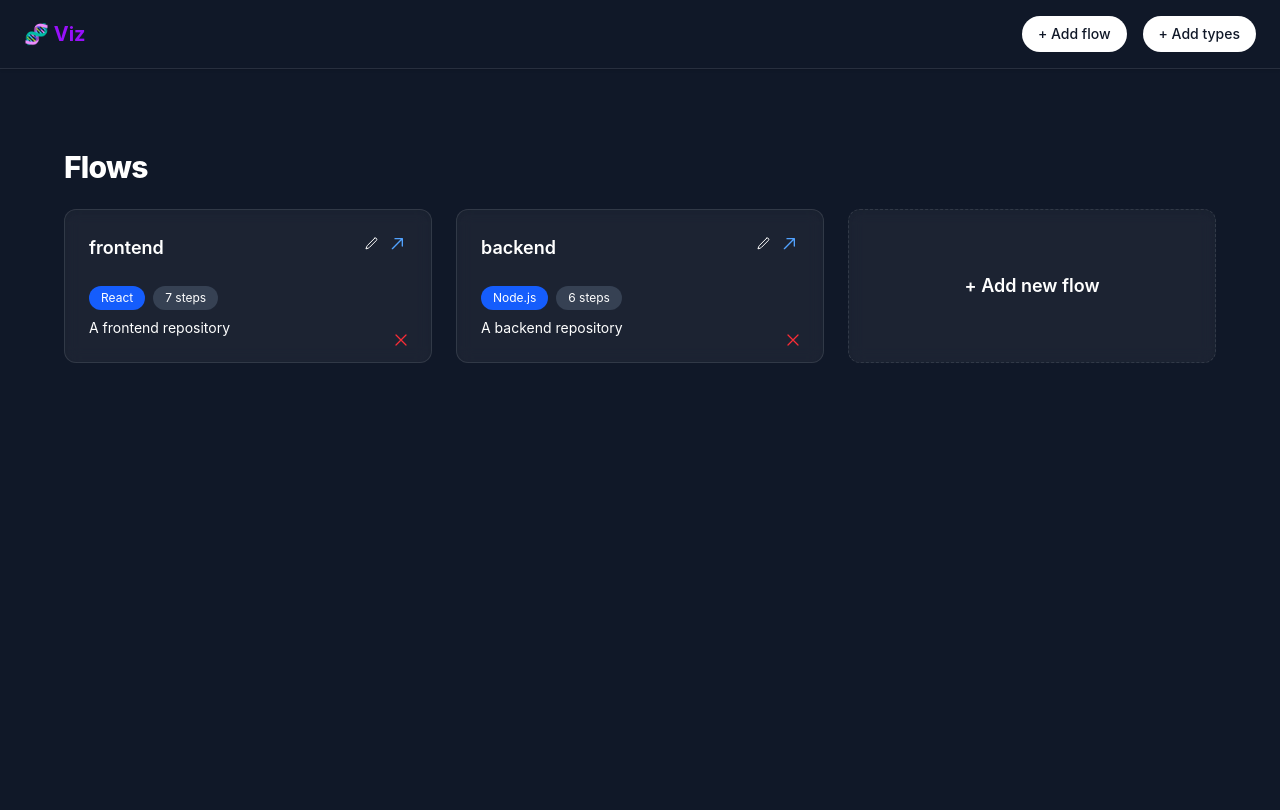
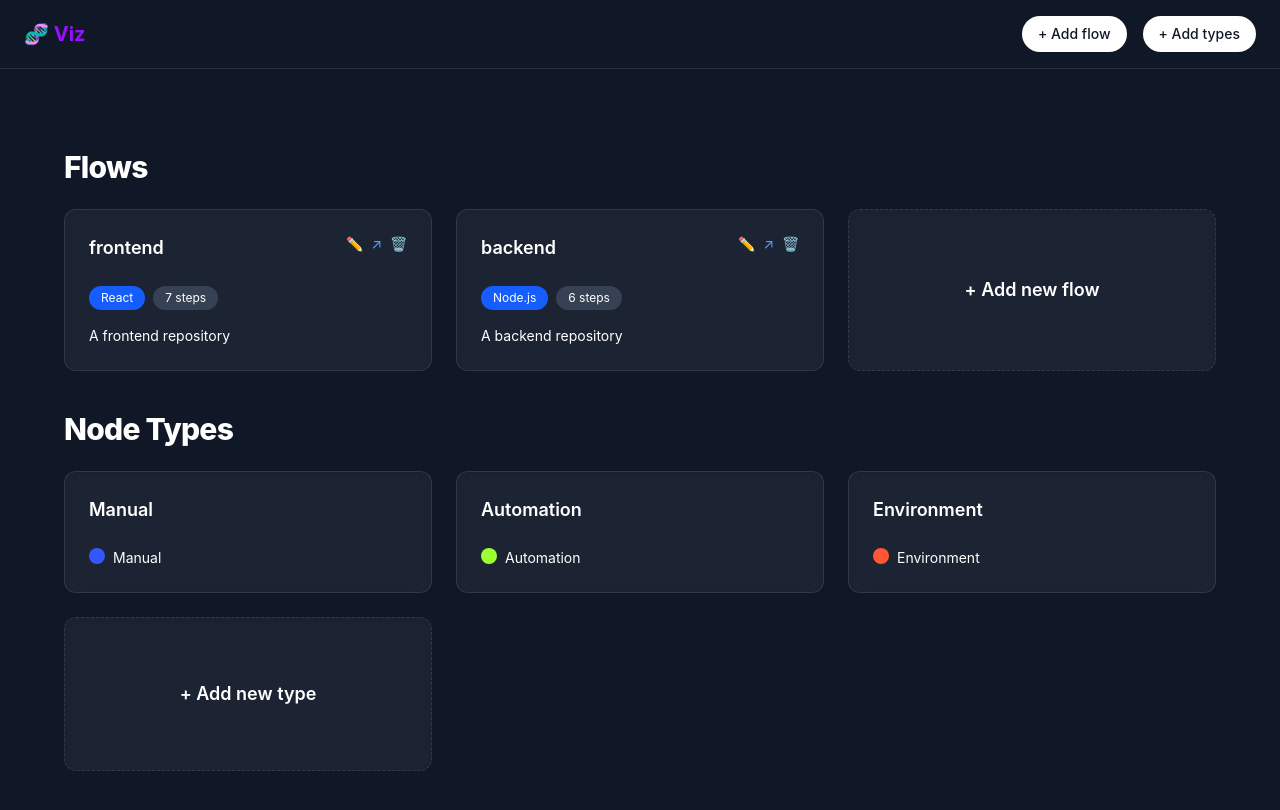
Before and after one commit to lukes-code/viz, a React (Vite) app: page / in a window 1280 px wide. Shown: the top 810 px of the page. Built offline with nearby package versions, Linux system fonts and the light colour scheme.

Commit message:
Fix types in edit and create

```diff
--- a/src/App.tsx
+++ b/src/App.tsx
@@ -1,6 +1,6 @@
 import { BrowserRouter as Router, Routes, Route, Link } from "react-router-dom";
 import { useEffect, useState } from "react";
-import { defaultFlowData } from "./data/flowData";
+import { defaultCustomTypes, defaultFlowData } from "./data/flowData";
 import StageVisualiser from "./components/StageVisualiser";
 import FlowPage from "./components/FlowPage";
 import RepoPage from "./components/RepoPage";
@@ -12,7 +12,7 @@ const App = () => {
   const [flowData, setFlowData] = useState<FlowData>(defaultFlowData);
   const [customTypes, setCustomTypes] = useState<{
     [key: string]: { label: string; color: string };
-  }>({});
+  }>(defaultCustomTypes);
 
   return (
     <Router>
@@ -27,6 +27,7 @@ const App = () => {
                 <StageVisualiser
                   flowData={flowData}
                   setFlowData={setFlowData}
+                  customTypes={customTypes}
                 />
               }
             />
--- a/src/components/FlowTemplates/index.tsx
+++ b/src/components/FlowTemplates/index.tsx
@@ -2,18 +2,18 @@ import { Stage } from "../../types";
 
 export const flowTemplates: Record<string, Stage[]> = {
   "Basic CI Flow": [
-    { name: "Local", type: "env", isJoin: false },
-    { name: "Raise PR", type: "manual", isJoin: false },
-    { name: "CI/CD", type: "automation", isJoin: true },
-    { name: "Review PR", type: "automation", isJoin: false },
-    { name: "Merge PR", type: "manual", isJoin: false },
-    { name: "Deploy", type: "automation", isJoin: false },
+    { name: "Local", label: "Environment", color: "#FF5733", isJoin: false },
+    { name: "Raise PR", label: "Manual", color: "#3357FF", isJoin: false },
+    { name: "CI/CD", label: "Automation", color: "#9DFF33", isJoin: true },
+    { name: "Review PR", label: "Automation", color: "#9DFF33", isJoin: false },
+    { name: "Merge PR", label: "Manual", color: "#3357FF", isJoin: false },
+    { name: "Deploy", label: "Automation", color: "#9DFF33", isJoin: false },
   ],
   "Review Flow": [
-    { name: "Raise PR", type: "manual", isJoin: false },
-    { name: "Review PR", type: "manual", isJoin: true },
-    { name: "Chromatic", type: "manual", isJoin: true },
-    { name: "CI", type: "automation", isJoin: false },
-    { name: "Merge PR", type: "manual", isJoin: false },
+    { name: "Raise PR", label: "manual", color: "#3357FF", isJoin: false },
+    { name: "Review PR", label: "manual", color: "#3357FF", isJoin: true },
+    { name: "Chromatic", label: "manual", color: "#3357FF", isJoin: true },
+    { name: "CI", label: "Automation", color: "#9DFF33", isJoin: false },
+    { name: "Merge PR", label: "Manual", color: "#3357FF", isJoin: false },
   ],
 };
--- a/src/components/StageVisualiser/index.tsx
+++ b/src/components/StageVisualiser/index.tsx
@@ -3,19 +3,40 @@ import { useNavigate } from "react-router-dom";
 import { FlowData } from "../../types";
 import ConfirmModal from "../ConfirmModal";
 
+// Reusable Card Component
+const Card = ({
+  title,
+  children,
+  actions,
+}: {
+  title: string;
+  children: React.ReactNode;
+  actions?: React.ReactNode;
+}) => {
+  return (
+    <div className="p-6 relative rounded-xl bg-white/5 backdrop-blur border border-white/10 shadow-inner flex flex-col">
+      {/* Header */}
+      <div className="flex justify-between items-start mb-4">
+        <div className="font-semibold text-lg text-white">{title}</div>
+        <div className="flex space-x-2 text-sm">{actions}</div>
+      </div>
+
+      {/* Content */}
+      <div className="flex flex-col gap-2">{children}</div>
+    </div>
+  );
+};
+
 type Props = {
   flowData: FlowData;
   setFlowData: React.Dispatch<React.SetStateAction<FlowData>>;
+  customTypes: { [key: string]: { label: string; color: string } };
 };
 
-const StageVisualiser = ({ flowData, setFlowData }: Props) => {
+const StageVisualiser = ({ flowData, setFlowData, customTypes }: Props) => {
   const [showDeleteModal, setShowDeleteModal] = useState(false);
   const [repoToDelete, setRepoToDelete] = useState<string | null>(null);
   const navigate = useNavigate();
-
-  const handleCreateRepo = () => {
-    navigate("/create");
-  };
 
   const handleDeleteRepo = (repoName: string) => {
     setRepoToDelete(repoName);
@@ -38,66 +59,42 @@ const StageVisualiser = ({ flowData, setFlowData }: Props) => {
   return (
     <div className="w-full px-6 py-12 min-h-[100vh] overflow-y-auto">
       <div className="max-w-6xl mx-auto">
+        {/* Flows Section */}
         <div className="flex justify-between items-center mb-6">
           <h2 className="text-3xl font-extrabold tracking-tight">Flows</h2>
         </div>
 
-        <div className="grid grid-cols-1 md:grid-cols-2 lg:grid-cols-3 gap-6">
+        <div className="grid grid-cols-1 md:grid-cols-2 lg:grid-cols-3 gap-6 mb-10">
           {Object.keys(flowData).map((repo) => (
-            <div
+            <Card
               key={repo}
-              className="p-6 relative rounded-xl bg-white/5 backdrop-blur border border-white/10 shadow-inner flex flex-col"
-            >
-              {/* Header */}
-              <div className="flex justify-between items-start mb-4">
-                <div className="font-semibold text-lg text-white">{repo}</div>
-                <div className="flex space-x-2 text-sm">
-                  {/* New Pen Icon */}
+              title={repo}
+              actions={
+                <>
                   <button
                     onClick={() => navigate(`/edit/${repo}`)}
-                    className="text-white hover:text-gray-300 cursor-pointer"
+                    className="text-white hover:text-gray-300"
                     title="Edit"
                   >
-                    <svg
-                      xmlns="http://www.w3.org/2000/svg"
-                      fill="none"
-                      viewBox="0 0 24 24"
-                      strokeWidth={1.5}
-                      stroke="currentColor"
-                      className="w-4 h-4"
-                    >
-                      <path
-                        strokeLinecap="round"
-                        strokeLinejoin="round"
-                        d="M16.862 3.487a2.25 2.25 0 013.181 3.181l-10.5 10.5a4.5 4.5 0 01-1.591.99l-3.511 1.17 1.17-3.511a4.5 4.5 0 01.99-1.591l10.5-10.5z"
-                      />
-                    </svg>
+                    ✏️
                   </button>
-
-                  {/* Diagonal Arrow Icon */}
                   <button
                     onClick={() => navigate(`/flow/${repo}`)}
-                    className="text-blue-400 hover:text-blue-300 cursor-pointer"
+                    className="text-blue-400 hover:text-blue-300"
                     title="View"
                   >
-                    <svg
-                      width="20"
-                      height="20"
-                      viewBox="0 0 15 15"
-                      fill="none"
-                      xmlns="http://www.w3.org/2000/svg"
-                    >
-                      <path
-                        d="M3.64645 11.3536C3.45118 11.1583 3.45118 10.8417 3.64645 10.6465L10.2929 4L6 4C5.72386 4 5.5 3.77614 5.5 3.5C5.5 3.22386 5.72386 3 6 3L11.5 3C11.6326 3 11.7598 3.05268 11.8536 3.14645C11.9473 3.24022 12 3.36739 12 3.5L12 9.00001C12 9.27615 11.7761 9.50001 11.5 9.50001C11.2239 9.50001 11 9.27615 11 9.00001V4.70711L4.35355 11.3536C4.15829 11.5488 3.84171 11.5488 3.64645 11.3536Z"
-                        fill="currentColor"
-                        fill-rule="evenodd"
-                        clip-rule="evenodd"
-                      ></path>
-                    </svg>
+                    ↗
                   </button>
-                </div>
-              </div>
-
+                  <button
+                    onClick={() => handleDeleteRepo(repo)}
+                    title="Delete"
+                    className="text-red-500 hover:text-red-400"
+                  >
+                    🗑️
+                  </button>
+                </>
+              }
+            >
               {/* Pills */}
               <div className="flex flex-wrap gap-2 mt-2">
                 <span className="bg-blue-600 text-white py-1 px-3 rounded-full text-xs">
@@ -112,42 +109,48 @@ const StageVisualiser = ({ flowData, setFlowData }: Props) => {
               <div className="text-sm text-white mt-2 truncate">
                 {flowData[repo].description || "No description"}
               </div>
-
-              {/* Trash Icon in Bottom Right */}
-              <button
-                onClick={() => handleDeleteRepo(repo)}
-                title="Delete"
-                className="absolute bottom-3 right-5 cursor-pointer text-red-500 hover:text-red-400"
-              >
-                <svg
-                  xmlns="http://www.w3.org/2000/svg"
-                  fill="none"
-                  viewBox="0 0 24 24"
-                  strokeWidth={1.5}
-                  stroke="currentColor"
-                  className="w-5 h-5"
-                >
-                  <path
-                    strokeLinecap="round"
-                    strokeLinejoin="round"
-                    d="M6 18L18 6M6 6l12 12"
-                  />
-                </svg>
-              </button>
-            </div>
+            </Card>
           ))}
 
-          {/* Add Flow Card */}
           <button
-            onClick={handleCreateRepo}
-            className="p-6 cursor-pointer rounded-xl bg-white/5 backdrop-blur border border-dashed border-white/10 shadow-inner flex items-center justify-center text-white hover:bg-white/10 transition-colors"
+            onClick={() => navigate("/create")}
+            className="p-6 min-h-[154px] rounded-xl bg-white/5 backdrop-blur border border-dashed border-white/10 shadow-inner flex items-center justify-center text-white hover:bg-white/10 transition-colors"
           >
             <span className="text-lg font-semibold">+ Add new flow</span>
           </button>
         </div>
+
+        {/* Node Types Section */}
+        <div className="flex justify-between items-center mb-6">
+          <h2 className="text-3xl font-extrabold tracking-tight">Node Types</h2>
+        </div>
+
+        <div className="grid grid-cols-1 md:grid-cols-2 lg:grid-cols-3 gap-6 mb-10">
+          {Object.keys(customTypes).map((type) => {
+            const nodeType = customTypes[type];
+            return (
+              <Card key={type} title={nodeType.label} actions={null}>
+                {/* Color Pill */}
+                <div className="flex flex-wrap gap-2 mt-2">
+                  <span
+                    style={{ backgroundColor: nodeType.color }}
+                    className="w-4 h-4 rounded-full"
+                  ></span>
+                  <span className="text-sm text-white">{nodeType.label}</span>
+                </div>
+              </Card>
+            );
+          })}
+
+          <button
+            onClick={() => navigate("/create-node-types")}
+            className="p-6 min-h-[154px] rounded-xl bg-white/5 backdrop-blur border border-dashed border-white/10 shadow-inner flex items-center justify-center text-white hover:bg-white/10 transition-colors"
+          >
+            <span className="text-lg font-semibold">+ Add new type</span>
+          </button>
+        </div>
       </div>
 
-      {/* Delete Confirmation Modal */}
       <ConfirmModal
         isOpen={showDeleteModal}
         title="Are you sure you want to delete this repo?"
--- a/src/data/flowData.ts
+++ b/src/data/flowData.ts
@@ -7,27 +7,99 @@ export type FlowRepo = {
 export const defaultFlowData: FlowData = {
   frontend: {
     stages: [
-      { name: "Local", type: "env", isJoin: false },
-      { name: "Raise PR", type: "manual", isJoin: false },
-      { name: "Review PR", type: "manual", isJoin: true },
-      { name: "Chromatic", type: "manual", isJoin: true },
-      { name: "CI/CD", type: "automation", isJoin: false },
-      { name: "Merge PR", type: "manual", isJoin: false },
-      { name: "Testing", type: "env", isJoin: false },
+      {
+        name: "Local",
+        isJoin: false,
+        label: "Environment",
+        color: "#FF5733",
+      },
+      {
+        name: "Raise PR",
+        isJoin: false,
+        label: "Manual",
+        color: "#3357FF",
+      },
+      {
+        name: "Review PR",
+        isJoin: true,
+        label: "Manual",
+        color: "#3357FF",
+      },
+      {
+        name: "Chromatic",
+        isJoin: true,
+        label: "Manual",
+        color: "#3357FF",
+      },
+      {
+        name: "CI/CD",
+        isJoin: false,
+        label: "Automation",
+        color: "#9DFF33",
+      },
+      {
+        name: "Merge PR",
+        isJoin: false,
+        label: "Manual",
+        color: "#3357FF",
+      },
+      {
+        name: "Testing",
+        isJoin: false,
+        label: "Environment",
+        color: "#FF5733",
+      },
     ],
     description: "A frontend repository", // Add description here
-    coreTech: "React", // Add core technologies here
+    coreTech: ["React"], // Add core technologies here
   },
   backend: {
     stages: [
-      { name: "Local", type: "env", isJoin: false },
-      { name: "Raise PR", type: "manual", isJoin: false },
-      { name: "Review PR", type: "manual", isJoin: true },
-      { name: "CI/CD", type: "automation", isJoin: false },
-      { name: "Merge PR", type: "manual", isJoin: false },
-      { name: "Testing", type: "env", isJoin: false },
+      {
+        name: "Local",
+        isJoin: false,
+        label: "Environment",
+        color: "#FF5733",
+      },
+      {
+        name: "Raise PR",
+        isJoin: false,
+        label: "Manual",
+        color: "#3357FF",
+      },
+      {
+        name: "Review PR",
+        isJoin: true,
+        label: "Manual",
+        color: "#3357FF",
+      },
+      {
+        name: "CI/CD",
+        isJoin: false,
+        label: "Automation",
+        color: "#9DFF33",
+      },
+      {
+        name: "Merge PR",
+        isJoin: false,
+        label: "Manual",
+        color: "#3357FF",
+      },
+      {
+        name: "Testing",
+        isJoin: false,
+        label: "Environment",
+        color: "#FF5733",
+      },
     ],
     description: "A backend repository", // Add description here
-    coreTech: "Node.js", // Add core technologies here
+    coreTech: ["Node.js"], // Add core technologies here
   },
 };
+
+// Default Node Types (Custom Types)
+export const defaultCustomTypes = {
+  frontend: { label: "Manual", color: "#3357FF" },
+  backend: { label: "Automation", color: "#9DFF33" },
+  database: { label: "Environment", color: "#FF5733" },
+};
--- a/src/types.ts
+++ b/src/types.ts
@@ -1,6 +1,5 @@
 export type Stage = {
   name: string;
-  type: "env" | "automation" | "manual"; // Allows for "env", "automation", and "manual"
   isJoin: boolean; // Determines if this stage is part of an asynchronous flow (join)
   label: string;
   color: string; // Color of the stage
```
Also changed, not shown: src/components/CreateNodeTypesPage/index.tsx (+59 -21 lines), src/components/RepoPage/index.tsx (+35 -48 lines), src/components/RepoSelection/index.tsx (deleted, +0 -30 lines).
